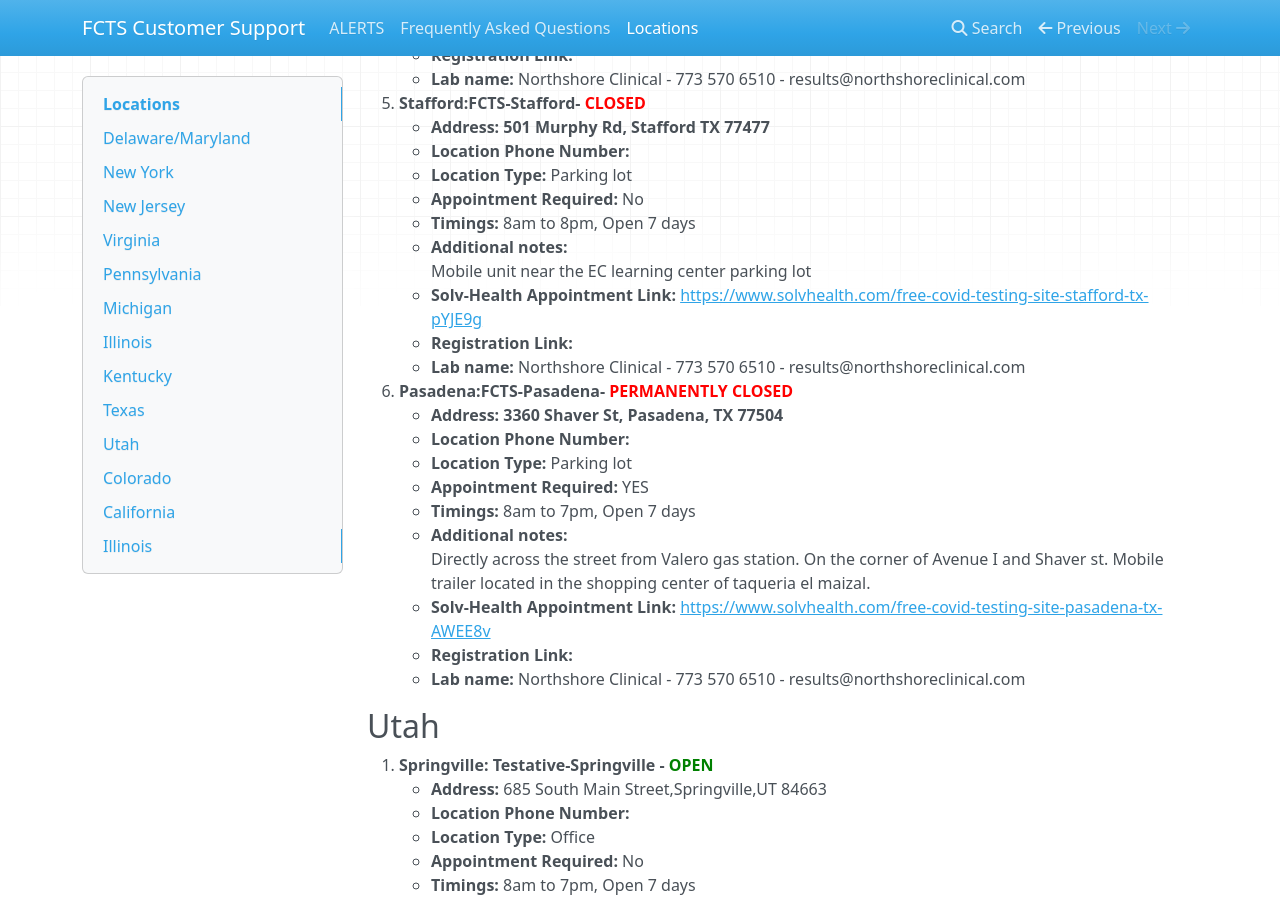
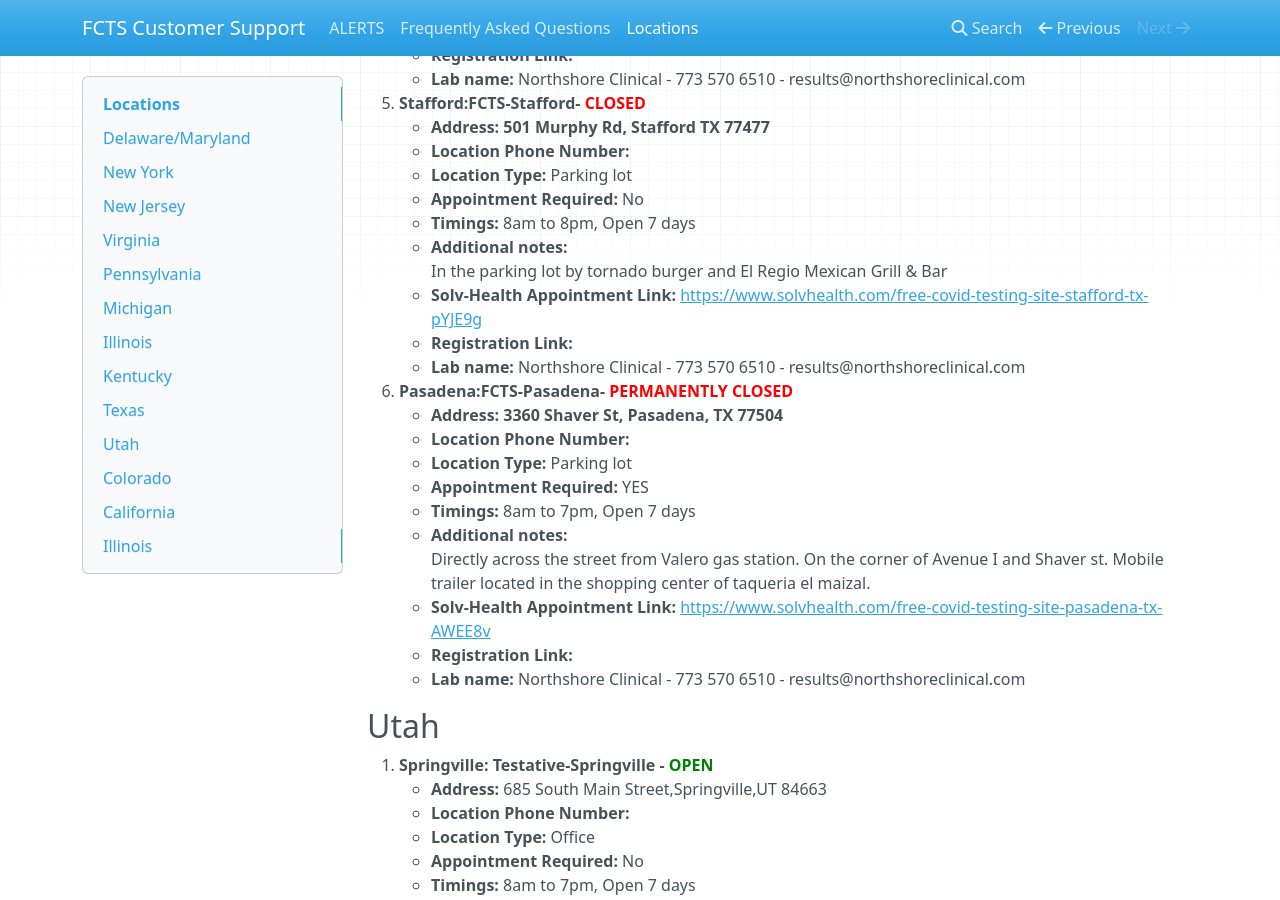
Before and after one commit to fcts000/fcts-cs-docs, an MkDocs documentation site: the page built from docs/locations.md, in a window 1280 px wide and 900 px high, scrolled down 5133 px. Built offline with MkDocs 1.6.1, drawn with Linux system fonts in a browser that asks for light colours; nearby versions of some CDN libraries.

Commit message:
update locations

```diff
--- a/docs/locations.md
+++ b/docs/locations.md
@@ -208,7 +208,7 @@ Use this template for new locations:
     * **Appointment Required:** No
     * **Timings:** 8am to 8pm, Open 7 days
     * **Additional notes:**
-     Mobile unit near the EC learning center parking lot
+     In the parking lot by tornado burger and El Regio Mexican Grill & Bar
     * **Solv-Health Appointment Link:** <https://www.solvhealth.com/free-covid-testing-site-stafford-tx-pYJE9g>
     * **Registration Link:**
     * **Lab name:** Northshore Clinical - 773 570 6510 - results@northshoreclinical.com
```
